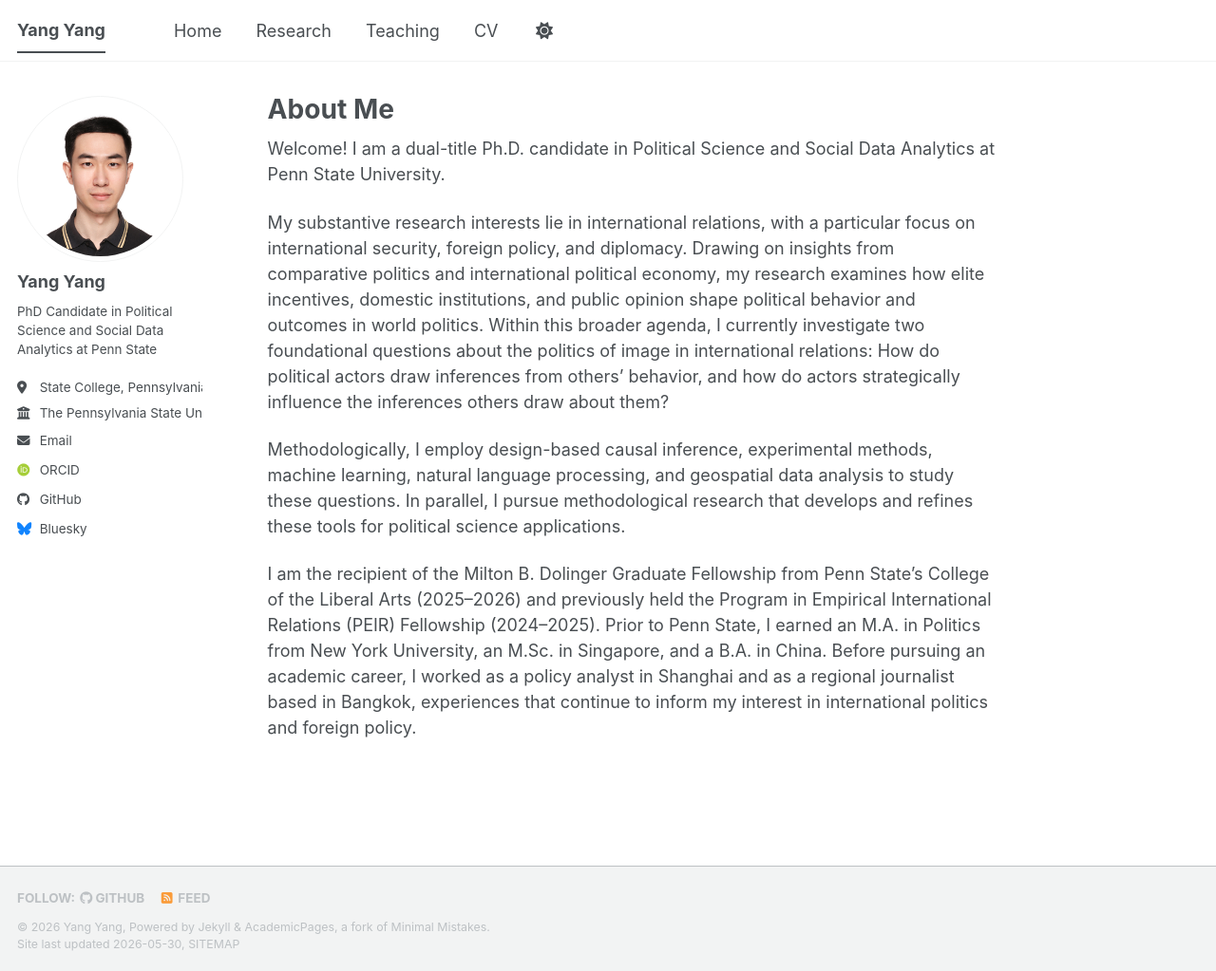
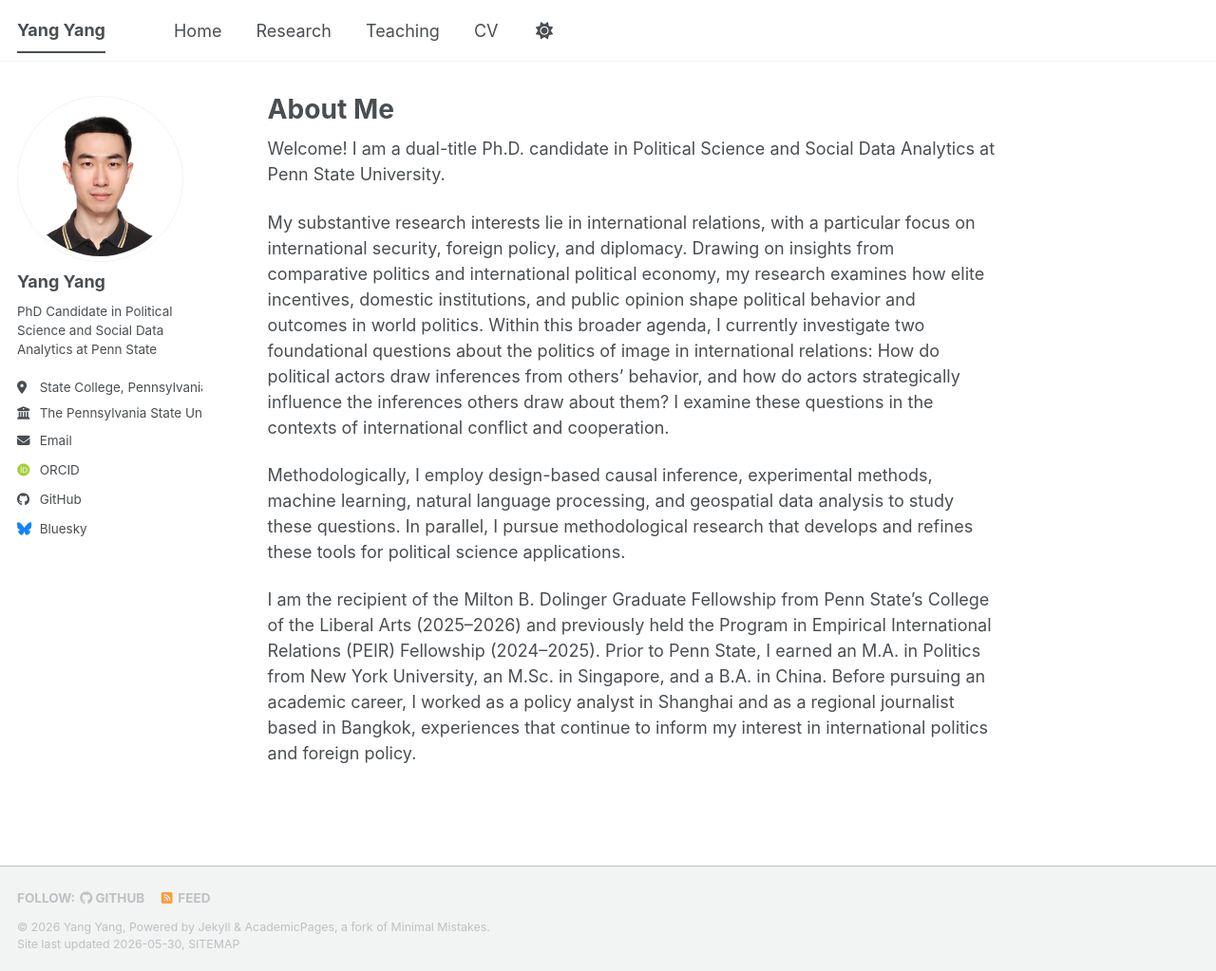
Before and after one commit to yang-yang-ir/yang-yang-ir.github.io, a Jekyll site: the page built from _pages/about.md, in a window 1280 px wide and 1023 px high. Shown: the whole window at 95% size. Built offline with Jekyll 4.4.1, drawn with Linux system fonts in a browser that asks for light colours; some web fonts are replaced; a script bundle is joined from its source files by our own code; library files that are not in the unit come from our copies.

Commit message:
Update about.md

```diff
--- a/_pages/about.md
+++ b/_pages/about.md
@@ -9,7 +9,7 @@ redirect_from:
 
 Welcome! I am a dual-title Ph.D. candidate in Political Science and Social Data Analytics at Penn State University.
 
-My substantive research interests lie in international relations, with a particular focus on international security, foreign policy, and diplomacy. Drawing on insights from comparative politics and international political economy, my research examines how elite incentives, domestic institutions, and public opinion shape political behavior and outcomes in world politics. Within this broader agenda, I currently investigate two foundational questions about the politics of image in international relations: How do political actors draw inferences from others’ behavior, and how do actors strategically influence the inferences others draw about them?
+My substantive research interests lie in international relations, with a particular focus on international security, foreign policy, and diplomacy. Drawing on insights from comparative politics and international political economy, my research examines how elite incentives, domestic institutions, and public opinion shape political behavior and outcomes in world politics. Within this broader agenda, I currently investigate two foundational questions about the politics of image in international relations: How do political actors draw inferences from others’ behavior, and how do actors strategically influence the inferences others draw about them? I examine these questions in the contexts of international conflict and cooperation.
 
 Methodologically, I employ design-based causal inference, experimental methods, machine learning, natural language processing, and geospatial data analysis to study these questions. In parallel, I pursue methodological research that develops and refines these tools for political science applications.
 
```
